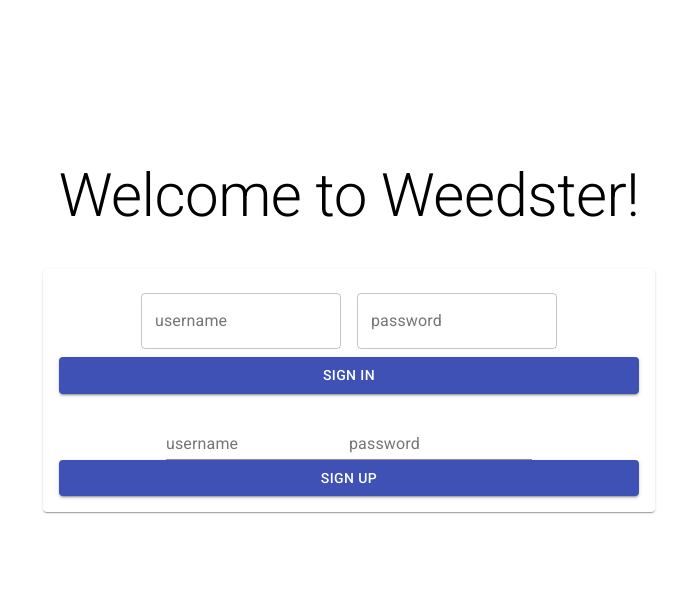
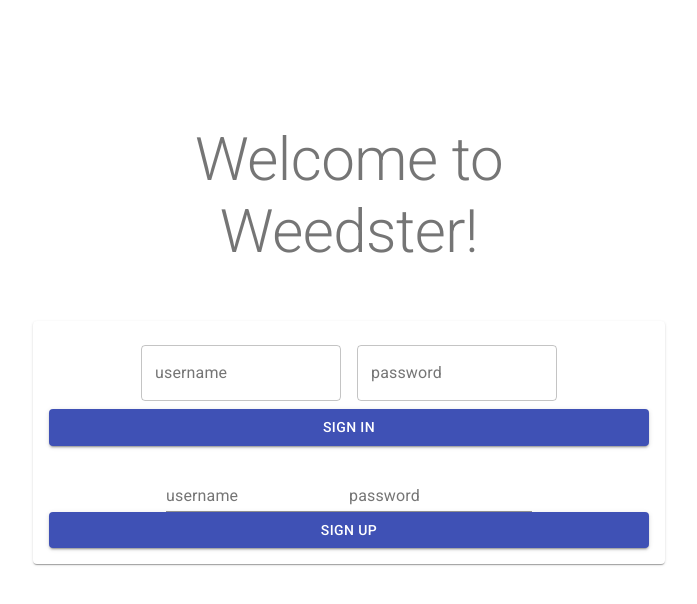
Before and after one commit to katrinamaris17/Weedster2.0, a React (Create React App) app in the folder client/: page / in a window 1280 px wide. Shown: the top 604 px of the page, without its empty margins (291-988 px from the left). Built offline with nearby package versions, Linux system fonts and the light colour scheme; what javascript-time-ago would draw is missing.

Commit message:
updated routes so that signing in and signing up takes you to /posts

```diff
--- a/client/src/pages/Homepage/index.js
+++ b/client/src/pages/Homepage/index.js
@@ -48,7 +48,7 @@
           <CardActionArea>
             {/* <CardMedia className={classes.media} /> */}
             <CardContent>
-              <Typography gutterBottom variant="h2" component="h3">
+              <Typography gutterBottom variant="h2" component="h3" className={classes.paper}>
                 Welcome to Weedster!
               </Typography>
             </CardContent>
--- a/client/src/pages/Viewer/ViewerViews/SignIn.js
+++ b/client/src/pages/Viewer/ViewerViews/SignIn.js
@@ -62,7 +62,7 @@
       const res = await axios.post('/auth/signin', formValues);
       localStorage.setItem('token', res.data);
       dispatch(setViewerToken(res.data));
-      history.push('/feature');
+      history.push('/posts');
     } catch (e) {
       throw new Error(e);
     }
--- a/client/src/pages/Viewer/ViewerViews/SignUp.js
+++ b/client/src/pages/Viewer/ViewerViews/SignUp.js
@@ -50,7 +50,7 @@
       console.log('I AM THE SIGNUP USERS TOKEN', res.data);
       localStorage.setItem('token', res.data);
       this.props.setViewerToken(res.data);
-      this.props.history.push('/feature');
+      this.props.history.push('/posts');
       // sessionStorage.setItem('token', res.data);
     } catch (e) {
       throw new Error(e);
```
